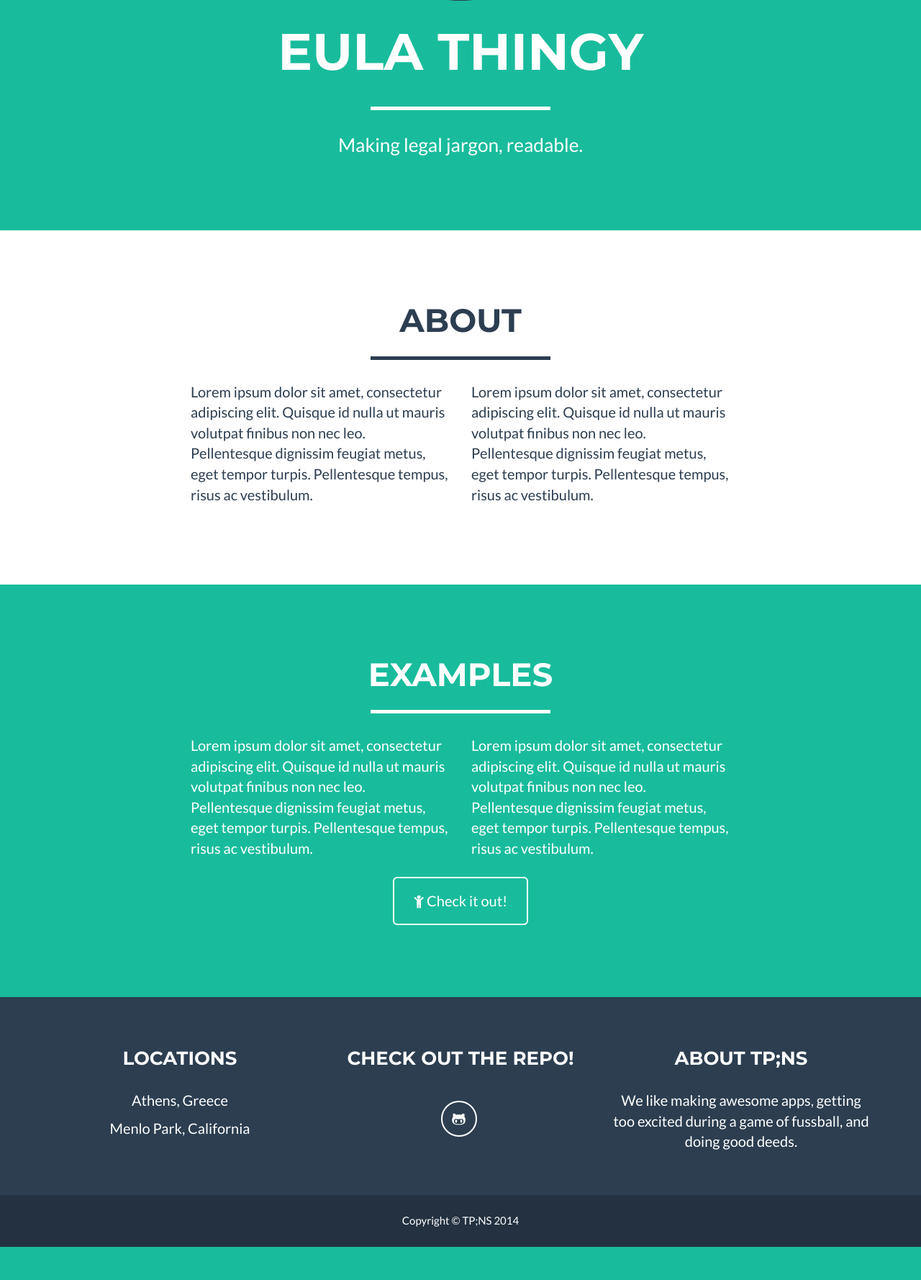
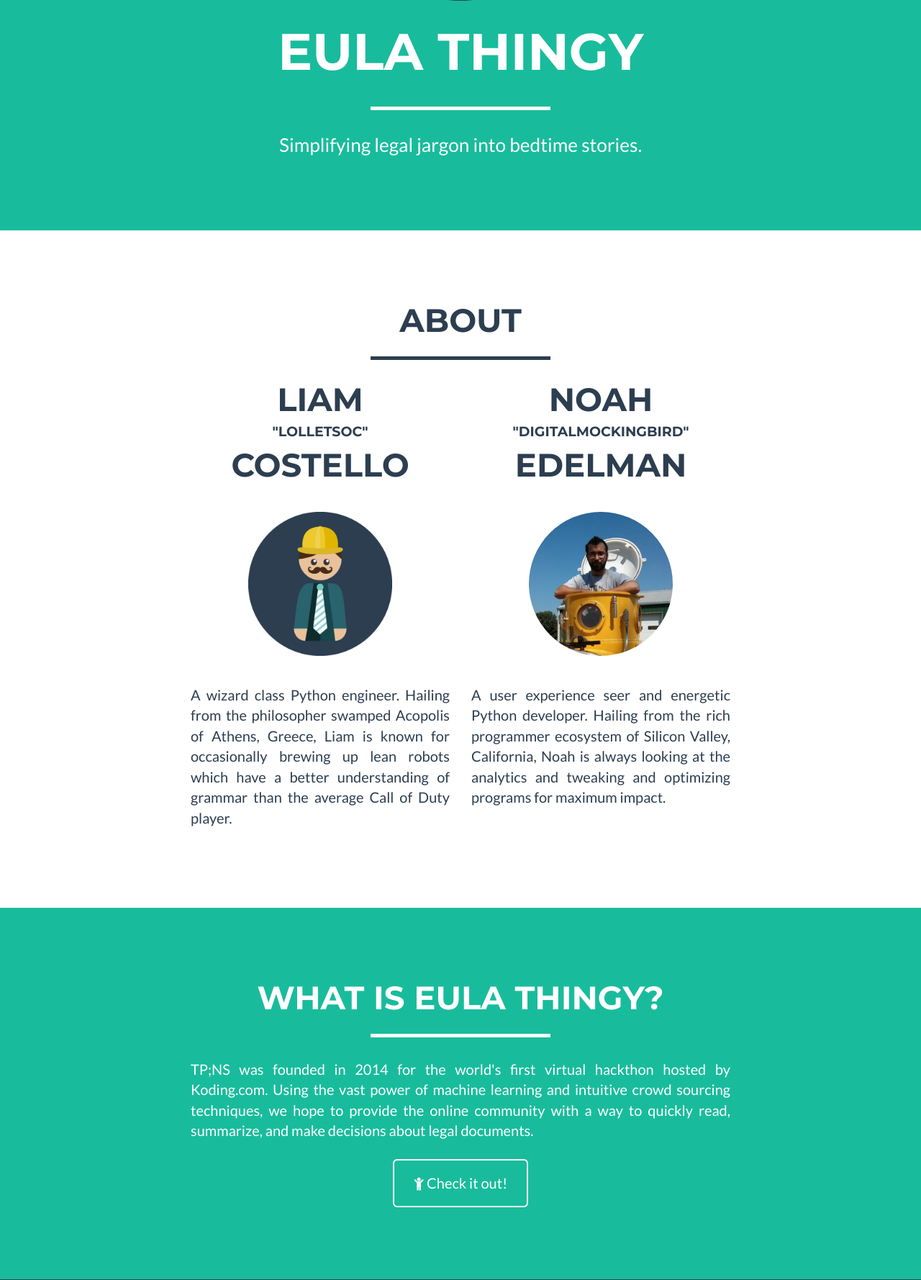
Before and after one commit to NoahLE/EULAThingy, a Django app: page /dashboard/ in a window 1280 px wide. Shown: the part 455-2233 px from the top of the page at 72% size. Before the commit the page ends 2187 px from the top, so only its background shows below. Run offline with Django 3.2, Linux system fonts and the light colour scheme; some libraries are stand-ins or nearby versions.

Commit message:
Homepage is almost done

```diff
--- a/eulathingy/static/css/freelancer.css
+++ b/eulathingy/static/css/freelancer.css
@@ -443,3 +443,9 @@ footer .footer-below {
     -ms-transform: rotate(90deg);
     transform: rotate(90deg);
 }
+
+.bio-pics {
+    margin:40px auto;
+    width:200px;
+    display:block;
+}
--- a/eulathingy/templates/dashboard/base_components/mr_man.html
+++ b/eulathingy/templates/dashboard/base_components/mr_man.html
@@ -11,7 +11,7 @@
                     <div class="intro-text">
                         <span class="name">EULA Thingy</span>
                         <hr class="star-light">
-                        <span class="skills">Making legal jargon, readable.</span>
+                        <span class="skills">Simplifying legal jargon into bedtime stories.</span>
                     </div>
                 </div>
             </div>
--- a/eulathingy/templates/dashboard/index.html
+++ b/eulathingy/templates/dashboard/index.html
@@ -17,10 +17,22 @@
             </div>
             <div class="row">
                 <div class="col-lg-4 col-lg-offset-2">
-                    <p>Lorem ipsum dolor sit amet, consectetur adipiscing elit. Quisque id nulla ut mauris volutpat finibus non nec leo. Pellentesque dignissim feugiat metus, eget tempor turpis. Pellentesque tempus, risus ac vestibulum.</p>
+                    <div class="text-center">
+                        <h2>Liam</h2>
+                        <h4>"lolletsoc"</h4>
+                        <h2>Costello</h2>
+                    </div>
+                    <img src="{% static 'img/liam.png' %}" class="img-centered bio-pics">
+                    <p class="text-justify">A wizard class Python engineer. Hailing from the philosopher swamped Acopolis of Athens, Greece, Liam is known for occasionally brewing up lean robots which have a better understanding of grammar than the average Call of Duty player.</p>
                 </div>
                 <div class="col-lg-4">
-                    <p>Lorem ipsum dolor sit amet, consectetur adipiscing elit. Quisque id nulla ut mauris volutpat finibus non nec leo. Pellentesque dignissim feugiat metus, eget tempor turpis. Pellentesque tempus, risus ac vestibulum.</p>
+                    <div class="text-center">
+                        <h2>Noah</h2>
+                        <h4>"DigitalMockingbird"</h4>
+                        <h2>Edelman</h2>
+                    </div>
+                    <img src="{% static 'img/noah.jpg' %}" class="img-circle bio-pics"/>
+                    <p class="text-justify">A user experience seer and energetic Python developer. Hailing from the rich programmer ecosystem of Silicon Valley, California, Noah is always looking at the analytics and tweaking and optimizing programs for maximum impact.</p>
                 </div>
             </div>
         </div>
@@ -31,19 +43,16 @@
         <div class="container">
             <div class="row">
                 <div class="col-lg-12 text-center">
-                    <h2>Examples</h2>
+                    <h2>What is EULA Thingy?</h2>
                     <hr class="star-light">
                 </div>
             </div>
             <div class="row">
-                <div class="col-lg-4 col-lg-offset-2">
-                    <p>Lorem ipsum dolor sit amet, consectetur adipiscing elit. Quisque id nulla ut mauris volutpat finibus non nec leo. Pellentesque dignissim feugiat metus, eget tempor turpis. Pellentesque tempus, risus ac vestibulum.</p>
-                </div>
-                <div class="col-lg-4">
-                    <p>Lorem ipsum dolor sit amet, consectetur adipiscing elit. Quisque id nulla ut mauris volutpat finibus non nec leo. Pellentesque dignissim feugiat metus, eget tempor turpis. Pellentesque tempus, risus ac vestibulum.</p>
+                <div class="col-lg-offset-2 col-lg-8">
+                    <p class="text-justify">TP;NS was founded in 2014 for the world's first virtual hackthon hosted by Koding.com. Using the vast power of machine learning and intuitive crowd sourcing techniques, we hope to provide the online community with a way to quickly read, summarize, and make decisions about legal documents.</p>
                 </div>
                 <div class="col-lg-8 col-lg-offset-2 text-center">
-                    <a href="/dashboard/" class="btn btn-lg btn-outline">
+                    <a href="/dashboard/app/" class="btn btn-lg btn-outline">
                         <i class="fa fa-child"></i> Check it out!
                     </a>
                 </div>
```
Also changed, not shown: eulathingy/static/img/liam.png (added), eulathingy/static/img/noah.jpg (added).
